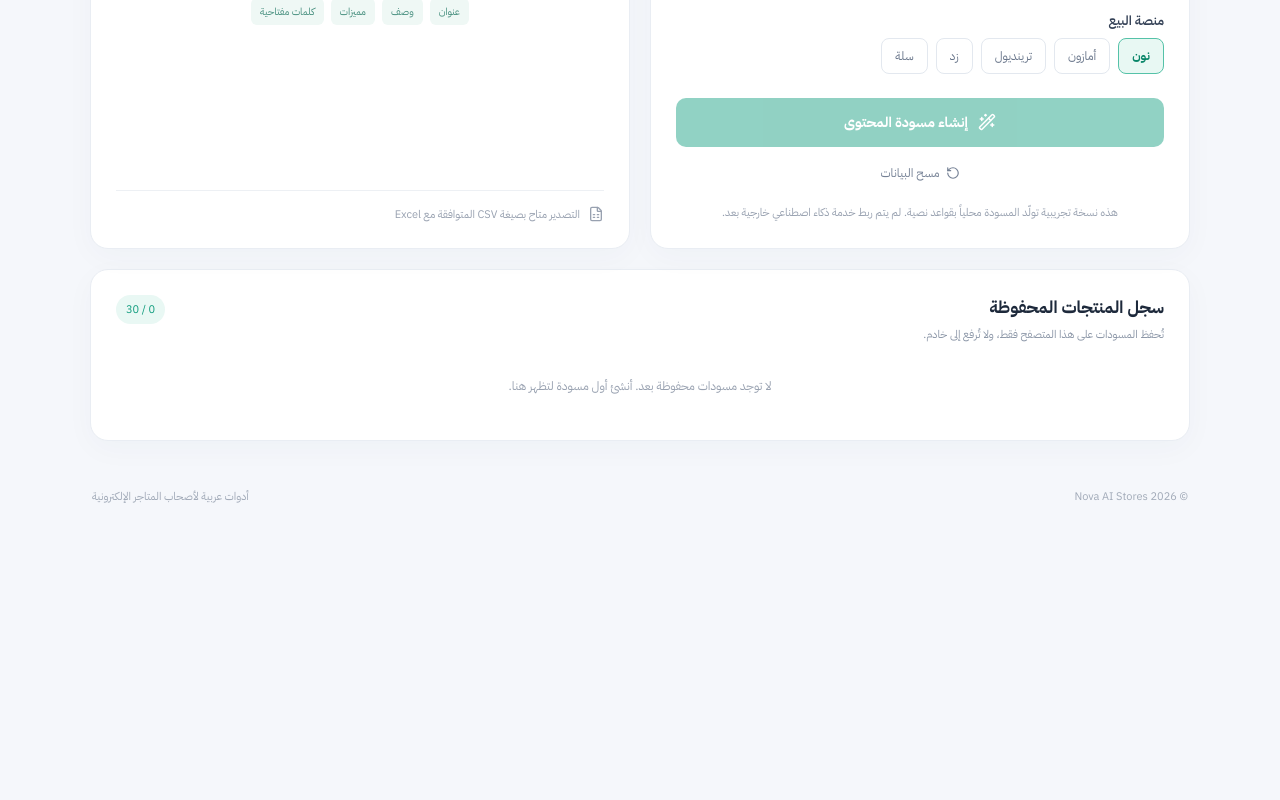
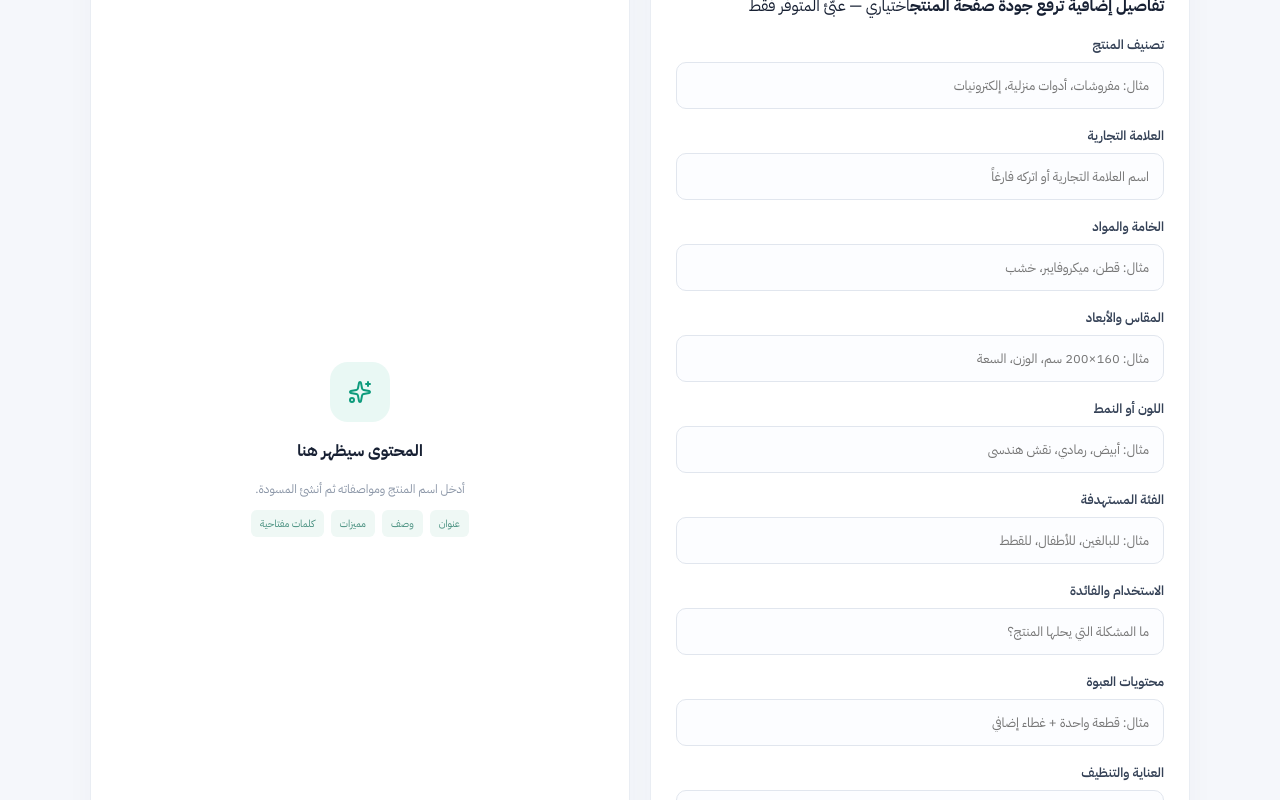
Before and after one commit to mulhamanis16-star/Mulham-Anis, a React (Vite) app in the folder nova-ai-stores/: page / in a window 1280 px wide. Shown: the part 1180-1980 px from the top of the page. Before the commit the page ends 1720 px from the top, so only its background shows below. Built offline with nearby package versions, Linux system fonts and the light colour scheme.

Commit message:
Add structured product detail fields to generator

```diff
--- a/nova-ai-stores/src/App.tsx
+++ b/nova-ai-stores/src/App.tsx
@@ -5,6 +5,21 @@ type Platform = 'نون' | 'أمازون' | 'ترينديول' | 'زد' | 'سل
 type Draft = { title: string; description: string; features: string[]; keywords: string[] };
 type SavedDraft = { id: string; name: string; details: string; platform: Platform; result: Draft; savedAt: string };
 type BulkResult = { name: string; details: string; result: Draft };
+type ProductInfo = { category: string; brand: string; material: string; dimensions: string; color: string; audience: string; usage: string; packageContents: string; care: string; warranty: string; origin: string };
+const emptyProductInfo: ProductInfo = { category: '', brand: '', material: '', dimensions: '', color: '', audience: '', usage: '', packageContents: '', care: '', warranty: '', origin: '' };
+const productInfoFields: { key: keyof ProductInfo; label: string; placeholder: string }[] = [
+  { key: 'category', label: 'تصنيف المنتج', placeholder: 'مثال: مفروشات، أدوات منزلية، إلكترونيات' },
+  { key: 'brand', label: 'العلامة التجارية', placeholder: 'اسم العلامة التجارية أو اتركه فارغاً' },
+  { key: 'material', label: 'الخامة والمواد', placeholder: 'مثال: قطن، ميكروفايبر، خشب' },
+  { key: 'dimensions', label: 'المقاس والأبعاد', placeholder: 'مثال: 160×200 سم، الوزن، السعة' },
+  { key: 'color', label: 'اللون أو النمط', placeholder: 'مثال: أبيض، رمادي، نقش هندسي' },
+  { key: 'audience', label: 'الفئة المستهدفة', placeholder: 'مثال: للبالغين، للأطفال، للقطط' },
+  { key: 'usage', label: 'الاستخدام والفائدة', placeholder: 'ما المشكلة التي يحلها المنتج؟' },
+  { key: 'packageContents', label: 'محتويات العبوة', placeholder: 'مثال: قطعة واحدة + غطاء إضافي' },
+  { key: 'care', label: 'العناية والتنظيف', placeholder: 'مثال: غسيل يدوي على 30 درجة' },
+  { key: 'warranty', label: 'الضمان', placeholder: 'مدة الضمان وشروطه إن وجدت' },
+  { key: 'origin', label: 'بلد المنشأ', placeholder: 'بلد التصنيع إذا كان مؤكداً' },
+];
 const STORAGE_KEY = 'nova-ai-stores:saved-drafts:v1';
 const platforms: Platform[] = ['نون', 'أمازون', 'ترينديول', 'زد', 'سلة'];
 const splitDetails = (value: string) => value.split(/[،,؛;\n]+/).map(x => x.trim()).filter(Boolean);
@@ -54,6 +69,7 @@ function makeDraft(name: string, details: string, platform: Platform): Draft {
 export default function App() {
   const [name, setName] = useState('');
   const [details, setDetails] = useState('');
+  const [productInfo, setProductInfo] = useState<ProductInfo>(emptyProductInfo);
   const [platform, setPlatform] = useState<Platform>('نون');
   const [result, setResult] = useState<Draft | null>(null);
   const [notice, setNotice] = useState('');
@@ -79,13 +95,14 @@ export default function App() {
 
   function generate() {
     const productName = clean(name);
+    const completeDetails = [details, ...productInfoFields.map(field => productInfo[field.key] ? `${field.label}: ${clean(productInfo[field.key])}` : '')].filter(Boolean).join('\n');
     if (productName.length < 2) { setError('اكتب اسم المنتج بشكل صحيح أولاً.'); setResult(null); return; }
-    if (details.length > 1200) { setError('اختصر المواصفات إلى 1200 حرف كحد أقصى.'); return; }
+    if (details.length > 1200) { setError('اختصر المواصفات الأساسية إلى 1200 حرف كحد أقصى.'); return; }
     setError('');
     setNotice('');
-    const draft = makeDraft(productName, details, platform);
+    const draft = makeDraft(productName, completeDetails, platform);
     setResult(draft);
-    setSavedDrafts(current => [{ id: `${Date.now()}-${Math.random().toString(36).slice(2, 8)}`, name: productName, details, platform, result: draft, savedAt: new Date().toISOString() }, ...current].slice(0, 30));
+    setSavedDrafts(current => [{ id: `${Date.now()}-${Math.random().toString(36).slice(2, 8)}`, name: productName, details: completeDetails, platform, result: draft, savedAt: new Date().toISOString() }, ...current].slice(0, 30));
     setNotice('تم إنشاء المسودة وحفظها في سجل هذا الجهاز.');
   }
 
@@ -134,7 +151,7 @@ export default function App() {
       ['اسم المنتج', 'المنصة', 'العنوان', 'الوصف', 'المميزات', 'الكلمات المفتاحية'],
       ...bulkResults.map(item => [item.name, platform, item.result.title, item.result.description, item.result.features.join(' | '), item.result.keywords.join('، ')])
     ];
-    const csv = '\\uFEFF' + rows.map(row => row.map(csvCell).join(',')).join('\\r\\n');
+    const csv = '\uFEFF' + rows.map(row => row.map(csvCell).join(',')).join('\\r\\n');
     const url = URL.createObjectURL(new Blob([csv], { type: 'text/csv;charset=utf-8;' }));
     const link = document.createElement('a'); link.href = url; link.download = 'nova-bulk-products.csv';
     document.body.appendChild(link); link.click(); link.remove(); URL.revokeObjectURL(url);
@@ -169,7 +186,7 @@ export default function App() {
     setNotice('تم تجهيز ملف CSV لفتحه في Excel.');
   }
 
-  function reset() { setName(''); setDetails(''); setResult(null); setError(''); setNotice(''); }
+  function reset() { setName(''); setDetails(''); setProductInfo(emptyProductInfo); setResult(null); setError(''); setNotice(''); }
 
   function openSaved(item: SavedDraft) {
     setName(item.name); setDetails(item.details); setPlatform(item.platform); setResult(item.result); setError(''); setNotice('تم فتح المسودة المحفوظة.');
@@ -213,6 +230,13 @@ export default function App() {
         <label htmlFor="product-details">المواصفات والتفاصيل</label>
         <textarea id="product-details" rows={6} value={details} maxLength={1200} onChange={e => setDetails(e.target.value)} placeholder={'اكتب كل مواصفة في سطر أو افصل بينها بفاصلة:\nالمقاس 160×200 سم\nغطاء قطني\nالسماكة 5 سم\nاللون أبيض'}/>
         <div className="field-meta"><span>اكتب معلومات مؤكدة فقط؛ لا تضف ادعاءات غير مثبتة.</span><span>{remaining}</span></div>
+        <div className="details-heading"><strong>تفاصيل إضافية ترفع جودة صفحة المنتج</strong><span>اختياري — عبّئ المتوفر فقط</span></div>
+        <div className="product-info-grid">
+          {productInfoFields.map(field => <div className="product-info-field" key={field.key}>
+            <label htmlFor={`info-${field.key}`}>{field.label}</label>
+            <input id={`info-${field.key}`} value={productInfo[field.key]} onChange={e => setProductInfo(current => ({ ...current, [field.key]: e.target.value }))} placeholder={field.placeholder} />
+          </div>)}
+        </div>
         <label>منصة البيع</label>
         <div className="platforms">{platforms.map(p => <button type="button" key={p} aria-pressed={platform === p} className={platform === p ? 'active' : ''} onClick={() => { setPlatform(p); setResult(null); }}>{p}</button>)}</div>
         {error && <p className="error" role="alert">{error}</p>}
```
